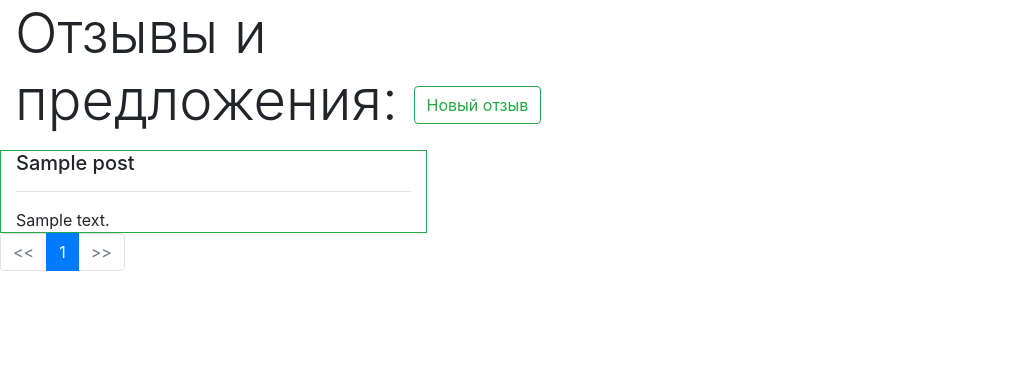
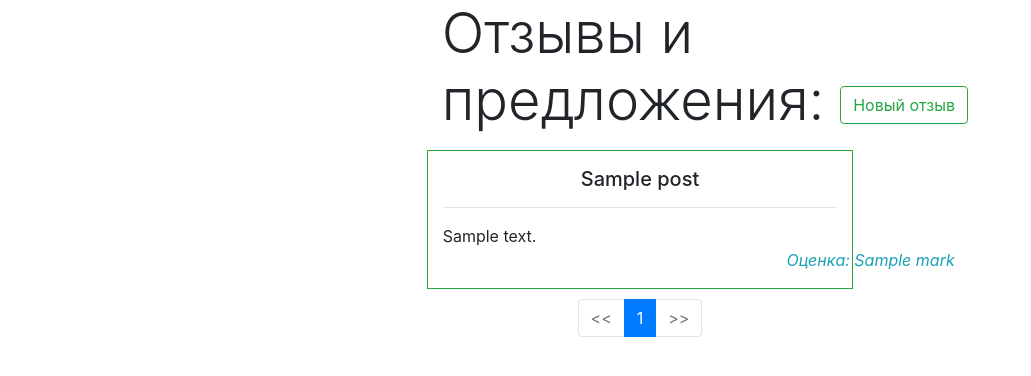
Before and after one commit to APieceOfChalk/Site, a Python web app: template app/templates/index.html in a window 1280 px wide. Shown: the part 56-432 px from the top of the page, without its empty margins (0-1031 px from the left). Run offline with Jinja, Linux system fonts and the light colour scheme; the template is opened without the code that fills it: most values are stand-ins (such as "Sample title", 1, 10 or a date in 2020); some libraries are stand-ins or nearby versions.

Commit message:
Rating added

```diff
--- a/app/models.py
+++ b/app/models.py
@@ -8,6 +8,7 @@ class Post(db.Model):
     id = db.Column(db.Integer, primary_key=True)
     name = db.Column(db.String(100), nullable=False)
     body = db.Column(db.Text)
+    mark = db.Column(db.Integer, nullable=False)
     created = db.Column(db.DateTime, default=datetime.now())
 
     def __repr__(self):
--- a/app/posts/blueprint.py
+++ b/app/posts/blueprint.py
@@ -22,8 +22,9 @@ def create_post():
     if request.method == 'POST':
         name = current_user.name
         body = request.form['body']
+        mark = request.form["inlineRadioOptions"]
         try:
-            post = Post(name=name, body=body)
+            post = Post(name=name, body=body, mark=mark)
             db.session.add(post)
             db.session.commit()
         except:
--- a/app/posts/templates/posts/index.html
+++ b/app/posts/templates/posts/index.html
@@ -5,7 +5,7 @@
 {% endblock %}
 
 {% block content_title %}
-<h1 class="display-4 col-md-6">
+<h1 class="display-4 offset-md-4 col-md-6">
       Отзывы и предложения:
     <a href="{{ url_for('posts.create_post')}}" class="btn btn-outline-success" role="button">Новый отзыв</a>
   </h1>
@@ -14,16 +14,16 @@
 {% block content %}
 
     {% for post in pages.items %}
-           <div class="border border-success col-md-4">
-            <h5 class="mt-0">{{ post.name }}</h5>
-               <hr class="my-9">
-            {{ post.body }}
+           <div class="border border-success offset-md-4 col-md-4" style="margin: 10px auto">
+            <h5 class="mt-3" style="text-align:center;">{{ post.name }}</h5>
+               <hr class="my-6">{{ post.body }}
+               <p class="font-italic text-info offset-md-10 col-md-10" >Оценка: {{ post.mark }}</p>
             </div>
 
     {% endfor %}
 
   <nav>
-  <ul class="pagination">
+  <ul class="pagination justify-content-center" >
     <li
             {% if not pages.has_prev %}  class="page-item disabled" {% endif %} >
         <a class="page-link" href="./?page={{ pages.prev_num }}" tabindex="-1" aria-disabled="true"><<</a>
@@ -40,4 +40,5 @@
   </ul>
 </nav>
 
+
 {% endblock %}
```
Also changed, not shown: app/migrations/versions/0a665bb02483_.py (added, +28 -0 lines), app/posts/templates/posts/create_post.html (+26 -2 lines), app/templates/index.html (+5 -4 lines).
